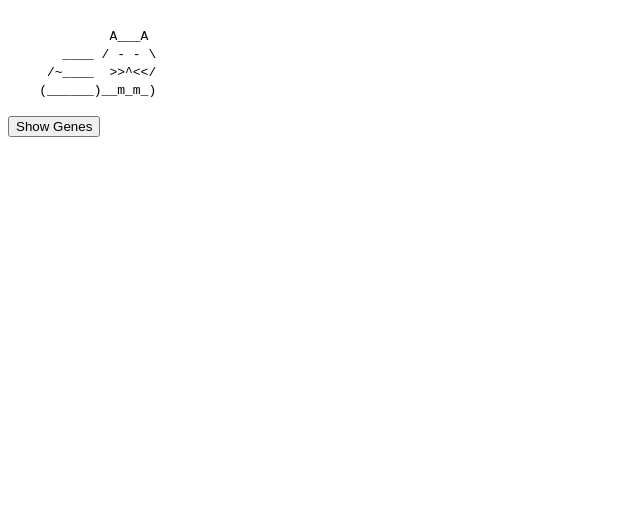
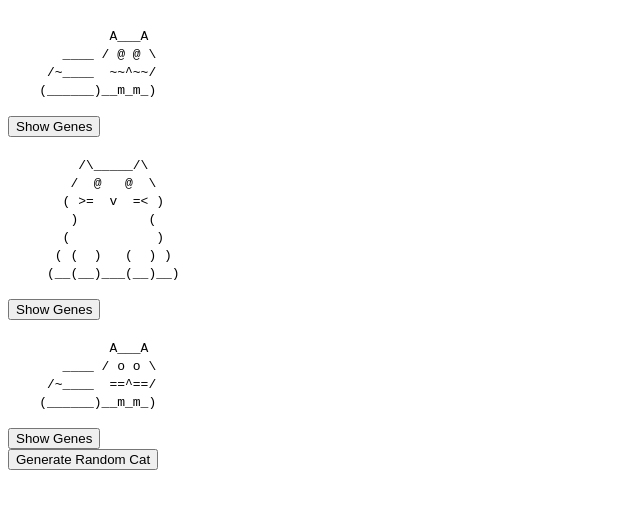
Before and after one commit to kwboyd/cat-party, a React (Vite) app: page / in a window 1280 px wide. Shown: the top 508 px of the page, without its empty margins (0-640 px from the left). Built offline with nearby package versions, Linux system fonts and the light colour scheme.

Commit message:
Add functionality for generating random cats, add uniqid

```diff
--- a/package.json
+++ b/package.json
@@ -13,7 +13,8 @@
   "license": "ISC",
   "dependencies": {
     "react": "^16.8.6",
-    "react-dom": "^16.8.6"
+    "react-dom": "^16.8.6",
+    "uniqid": "^5.0.3"
   },
   "devDependencies": {
     "babel-core": "^6.26.3",
--- a/src/catData/catBodies.js
+++ b/src/catData/catBodies.js
@@ -7,7 +7,7 @@ const w = featureMap.leftWhisker;
 const v = featureMap.rightWhisker;
 const n = featureMap.nose;
 
-const cats = [
+const bodies = [
     `
          /\\_____/\\
         /  ${l}   ${r}  \\
@@ -41,7 +41,7 @@ const cats = [
     `
 ]
 
-export default cats;
+export default bodies;
 
 // whiskers
 // >= =< (DD)
--- a/src/factories/Cat.js
+++ b/src/classes/Cat.js
@@ -1,9 +1,11 @@
 import { pickBody, pickGenes, pickSex } from '../services/propertyPickers';
 import replaceCatFeatures from '../services/replaceCatFeatures';
 import getPhenotype from '../services/getPhenotype'
+import uniqid from 'uniqid';
 
 class Cat {
     constructor(mother, father) {
+        this.id = uniqid();
         this.male = pickSex();
         this.body = pickBody();
         this.genes = this.generateGenes(mother.genes, father.genes);
--- a/src/components/App.js
+++ b/src/components/App.js
@@ -1,52 +1,35 @@
-import React from 'react';
-import cats from '../catData/catBodies';
+import React, { useState } from 'react';
 import CatBox from './CatBox';
-import Cat from '../factories/Cat';
-
-const mockCats = [
-    {
-        body: cats[0],
-        genes: {
-            whiskers: ['>', '>'],
-            eyes: ['o', '-'],
-            nose: ['u', '^']
-        }
-    },
-    {
-        body: cats[1],
-        genes: {
-            whiskers: ['~', '~'],
-            eyes: ['@', '-'],
-            nose: ['u', 'u']
-        }
-    },
-    {
-        body: cats[2],
-        genes: {
-            whiskers: ['=', '~'],
-            eyes: ['-', '-'],
-            nose: ['v', 'u']
-        }
-    },
-    {
-        body: cats[3],
-        genes: {
-            whiskers: ['=', '>'],
-            eyes: ['@', '@'],
-            nose: ['v', 'u']
-        }
-    }
-]
+import Cat from '../classes/Cat';
+import generateRandomCat from '../services/randomCatGenerator';
 
 const App = () => {
-    const newCats = new Cat(mockCats[0], mockCats[1]);
+    const [catList, setCatList] = useState(() => generateStartingCats());
+
+    function generateStartingCats() {
+        const numberOfCats = 3;
+        const list = [];
+        for (let i = 0; i < numberOfCats; i++) {
+            list.push(generateRandomCat());
+        }
+        return list;
+    }
+
+    const generateNewCat = () => {
+        const newCat = generateRandomCat();
+        setCatList([...catList, newCat])
+    }
+
     return (
         <div>
             {
-                [newCats].map(cat => (
-                    <CatBox cat={cat} />
+                catList.map(cat => (
+                    <CatBox cat={cat} key={cat.id}/>
                 ))
             }
+            <div>
+                <button onClick={() => generateNewCat()}>Generate Random Cat</button>
+            </div>
         </div>
     )
 }
--- a/src/services/propertyPickers.js
+++ b/src/services/propertyPickers.js
@@ -5,8 +5,8 @@ function pickBody() {
 }
 
 function pickGenes(geneSet1, geneSet2) {
-    const gene1 = geneSet1[Math.floor(Math.random() * 2)];
-    const gene2 = geneSet2[Math.floor(Math.random() * 2)];
+    const gene1 = geneSet1[Math.floor(Math.random() * geneSet1.length)];
+    const gene2 = geneSet2[Math.floor(Math.random() * geneSet2.length)];
     return [gene1, gene2];
 }
 
--- /dev/null
+++ b/src/services/randomCatGenerator.js
@@ -0,0 +1,14 @@
+import { geneData } from '../catData/genes';
+import Cat from '../classes/Cat';
+
+const allGenes = {
+    whiskers: Object.keys(geneData.whiskers),
+    eyes: Object.keys(geneData.eyes),
+    nose: Object.keys(geneData.nose)
+}
+
+function generateRandomCat() {
+    return new Cat({genes: allGenes}, {genes: allGenes})
+}
+
+export default generateRandomCat;
```
Also changed, not shown: 1 other file (tests, documents, lock files or other folders).
